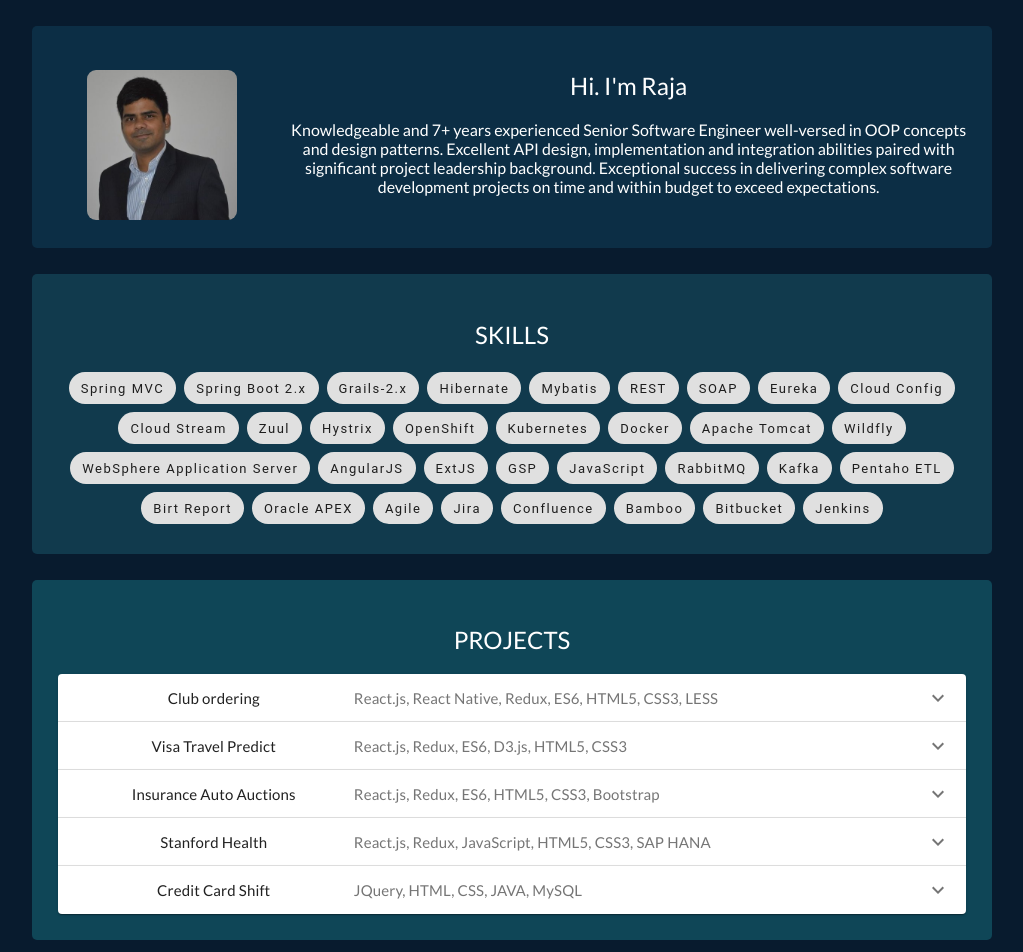
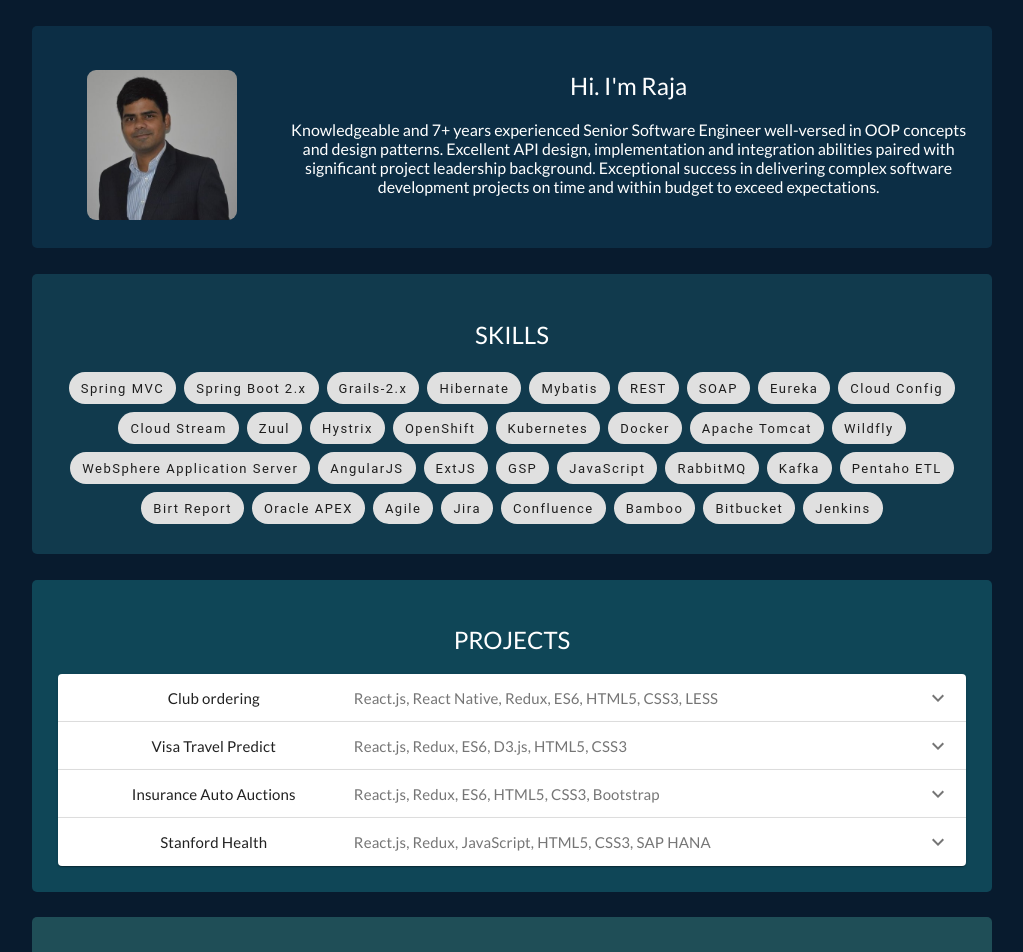
Before and after one commit to rnarapareddy/myportfolio, a React (Create React App) app: page / in a window 1280 px wide. Shown: the top 952 px of the page, without its empty margins (128-1151 px from the left). Built offline with nearby package versions, Linux system fonts and the light colour scheme.

Commit message:
Update ControlledExpansionPanels.js

```diff
--- a/src/components/ControlledExpansionPanels.js
+++ b/src/components/ControlledExpansionPanels.js
@@ -25,7 +25,7 @@
   const classes = useStyles();
   const [expanded, setExpanded] = React.useState(false);
   const {COheading, COskills, COcontent, VTPheading, VTPskills, VTPcontent, IAAheading, IAAskills,
-    IAAcontent, SHheading, SHskills, SHcontent, CCSheading, CCSskills, CCScontent} = props;
+    IAAcontent, SHheading, SHskills, SHcontent} = props;
 
   const handleChange = (panel) => (event, isExpanded) => {
     setExpanded(isExpanded ? panel : false);
@@ -94,22 +94,6 @@
           </Typography>
         </ExpansionPanelDetails>
       </ExpansionPanel>
-
-      <ExpansionPanel expanded={expanded === 'panel5'} onChange={handleChange('panel5')}>
-        <ExpansionPanelSummary
-          expandIcon={<ExpandMoreIcon />}
-          aria-controls="panel5bh-content"
-          id="panel5bh-header"
-        >
-          <Typography className={classes.heading}>{CCSheading}</Typography>
-          <Typography className={classes.secondaryHeading}>{CCSskills}</Typography>
-        </ExpansionPanelSummary>
-        <ExpansionPanelDetails>
-          <Typography>
-           {CCScontent}
-          </Typography>
-        </ExpansionPanelDetails>
-      </ExpansionPanel>
     </div>
   );
 }
```
